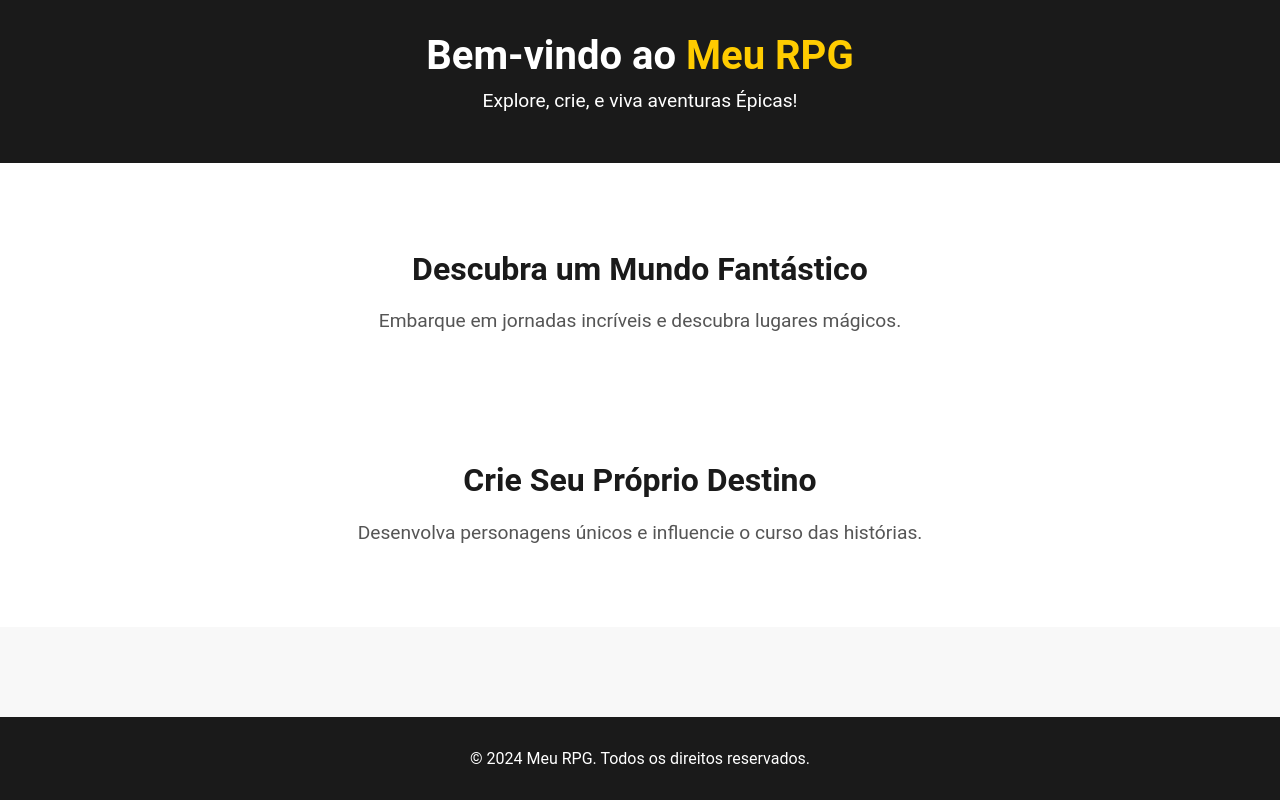
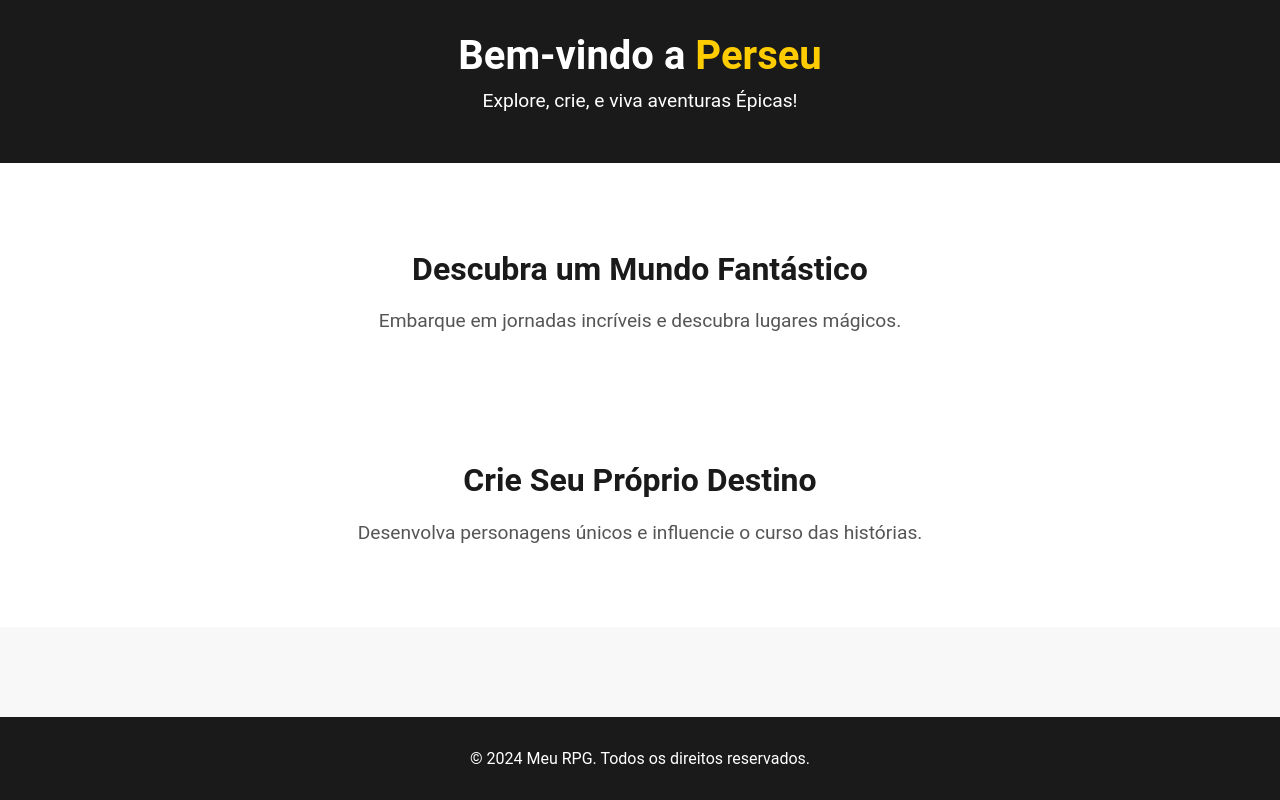
Before and after one commit to LeozinnGM/PaginaTeste, a plain HTML site: page index.html in a window 1280 px wide. Drawn offline with Linux system fonts and the light colour scheme.

Commit message:
Update index.html

```diff
--- a/index.html
+++ b/index.html
@@ -9,7 +9,7 @@
 <body>
     <header>
         <div class="container">
-            <h1>Bem-vindo ao <span>Meu RPG</span></h1>
+            <h1>Bem-vindo a <span>Perseu</span></h1>
             <p>Explore, crie, e viva aventuras Épicas!</p>
         </div>
     </header>
```
